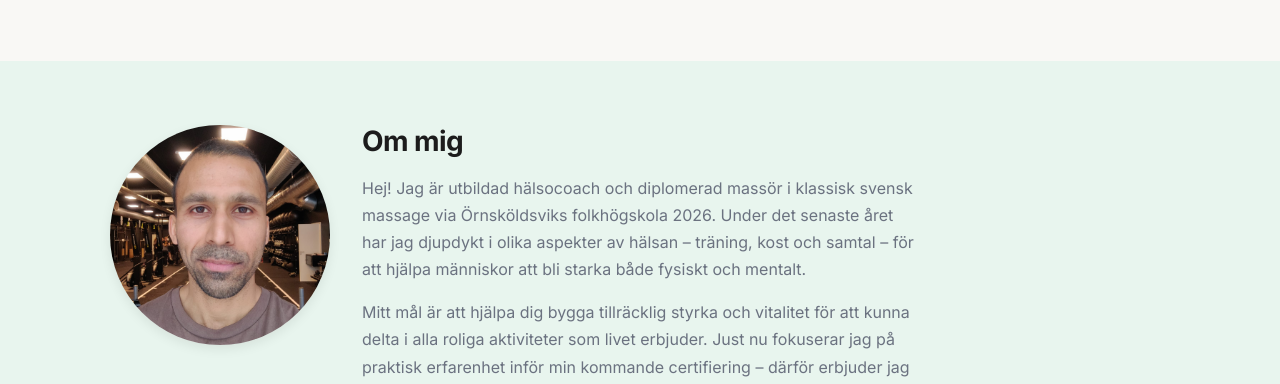
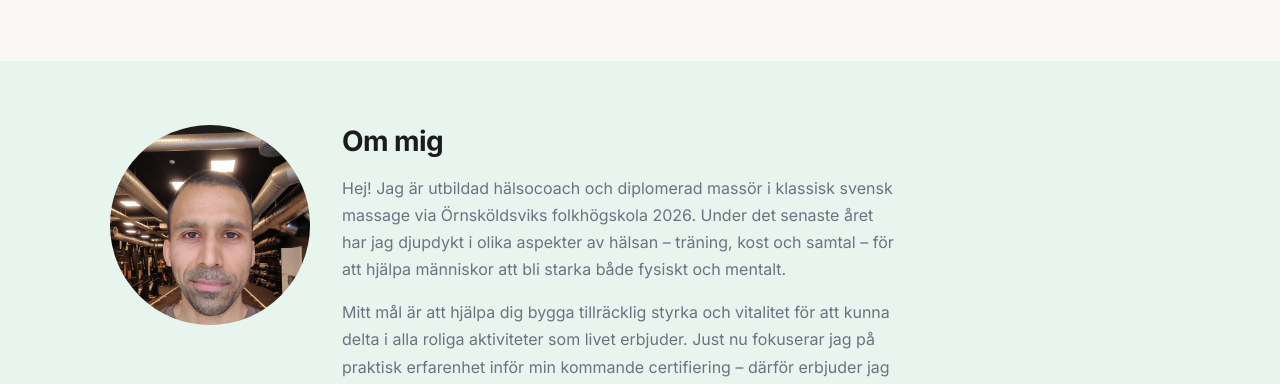
Before and after one commit to kingli6/halsopulsen, a plain HTML site: page index.html in a window 1280 px wide. Shown: the part 1330-1714 px from the top of the page. Drawn offline with Linux system fonts and the light colour scheme.

Commit message:
Add styles for about photo and update about image

```diff
--- a/style.css
+++ b/style.css
@@ -354,6 +354,16 @@ section {
   border-radius: var(--radius-lg);
 }
 
+/* About photo */
+.about-photo {
+  width: 100%;
+  height: 100%;
+  object-fit: cover;
+  object-position: center top;   /* keeps face in frame — adjust to "center" if needed */
+  border-radius: var(--radius-full);  /* circle */
+}
+
+
 /* ================================================================
   7. SERVICES
 ================================================================ */
@@ -414,8 +424,8 @@ section {
 /* About photo / placeholder */
 .about-image {
   flex-shrink: 0;
-  width: 220px;           /* Controls the container size on mobile */
-  height: 220px;          /* Makes it a perfect square container */
+  width: 200px;
+  height: 200px;
 }
 
 .about-image-placeholder {
@@ -429,15 +439,6 @@ section {
   overflow: hidden;
   margin-inline: auto;
 }
-
-.about-photo {
-  width: 100%;
-  height: 100%;
-  object-fit: cover;      /* Crops your photo perfectly into the frame without stretching it */
-  border-radius: var(--radius-full); /* Makes your photo a clean, professional circle */
-  box-shadow: 0 4px 12px rgba(0, 0, 0, 0.08); /* Optional: Adds a subtle, modern depth */
-}
-
 .about-image-placeholder svg { width: 100%; height: 100%; }
 
 .about-text h2 { margin-bottom: var(--space-4); color: var(--color-text); }
```
